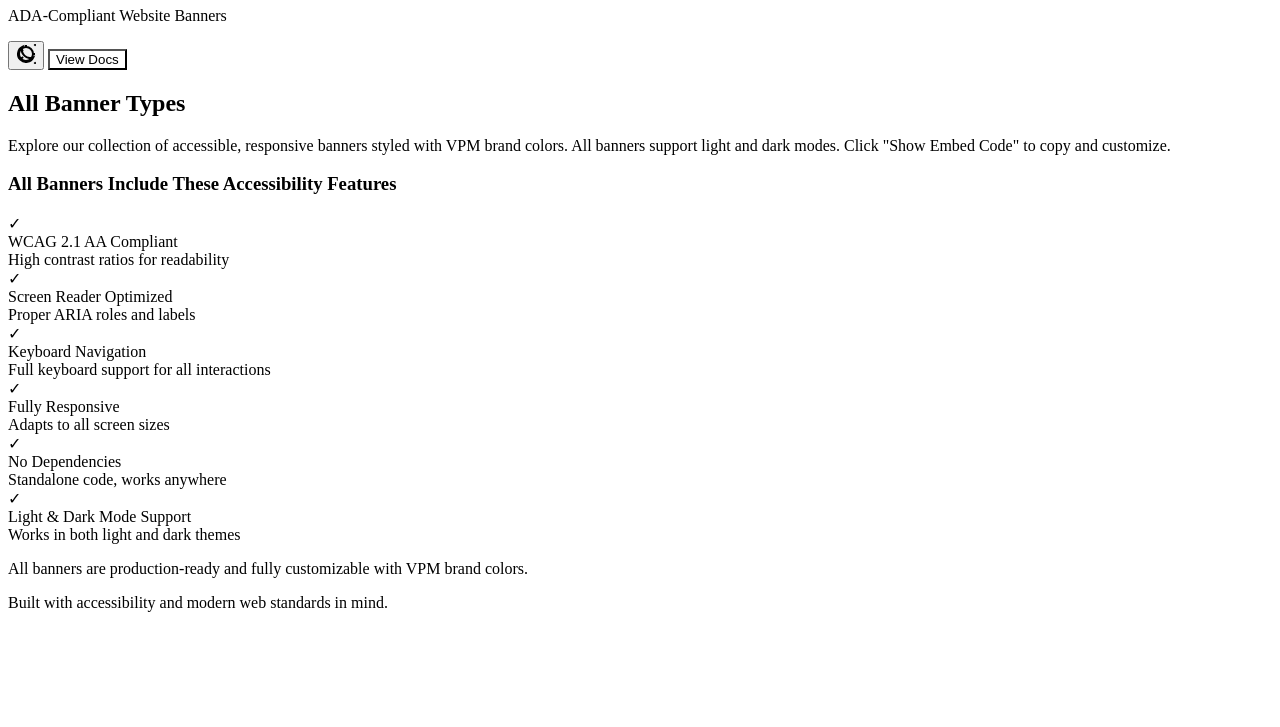
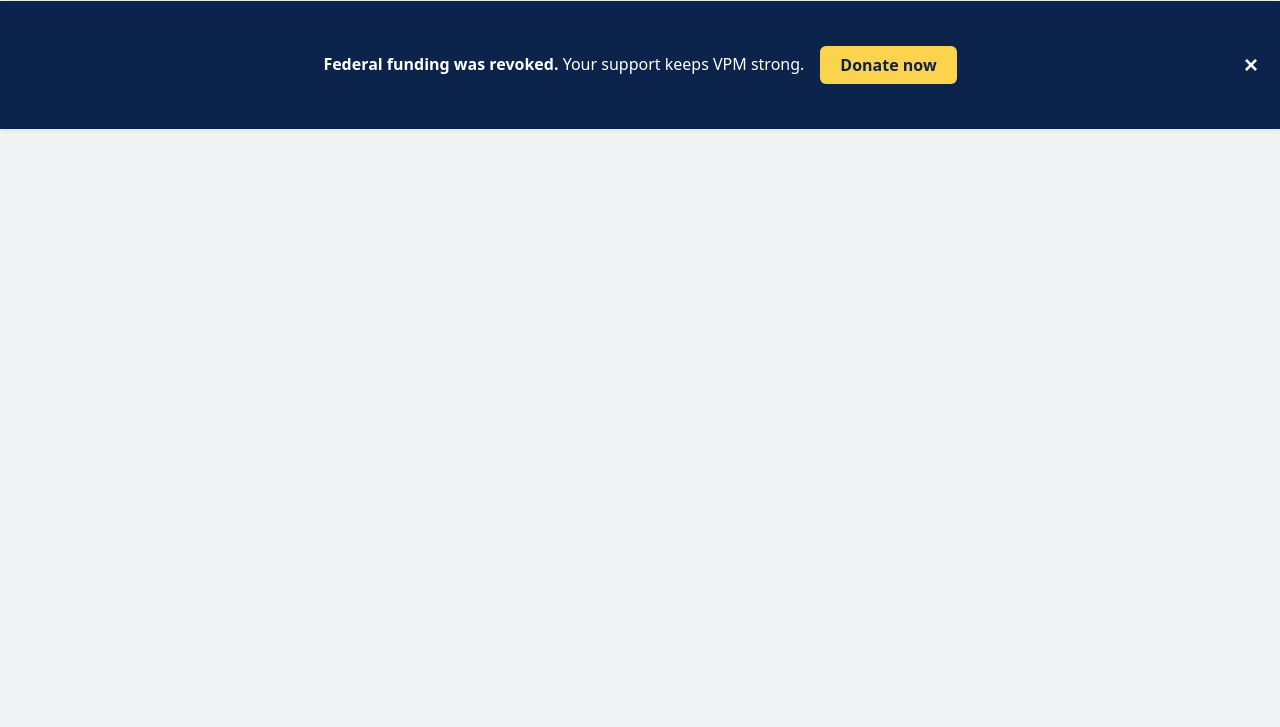
Before and after one commit to mhdesigns98/vpm-widgets, a plain HTML site: page widgets/vpm-banner/index.html in a window 1280 px wide. Shown: the part 73-800 px from the top of the page. Drawn offline with Linux system fonts and the light colour scheme.

Commit message:
Add vpm-banner as ACF split-file widget
Dismissible sitewide alert strip with message, yellow CTA button,
and 3-day localStorage dismiss. Wrapped JS in IIFE. Includes
preview.html, html.html, css.css, js.js.

Co-Authored-By: Claude Sonnet 4.6 <noreply@anthropic.com>

```diff
--- /dev/null
+++ b/widgets/vpm-banner/css.css
@@ -0,0 +1,79 @@
+/* Banner wrapper */
+.vpm-banner {
+  background-color: #0c234b;
+  color: white;
+  padding: 1rem;
+  font-family: system-ui, sans-serif;
+  position: relative;
+  z-index: 40;
+  box-shadow: 0 1px 4px rgba(0, 0, 0, 0.1);
+  margin-bottom: 2rem;
+
+  display: flex;
+  align-items: center;
+  justify-content: center;
+  min-height: 96px;
+}
+
+/* Inner container for text and button */
+.vpm-banner-content {
+  text-align: center;
+  max-width: 960px;
+  display: flex;
+  flex-direction: column;
+  gap: 0.75rem;
+}
+
+.vpm-banner-content p {
+  margin: 0;
+  font-size: 1rem;
+  line-height: 1.6;
+}
+
+/* CTA button style */
+.vpm-button {
+  display: inline-block;
+  background-color: #fcd34d;
+  color: #0c234b;
+  font-weight: bold;
+  text-decoration: none;
+  padding: 0.5rem 1.25rem;
+  font-size: 1rem;
+  border-radius: 0.375rem;
+  transition: background-color 0.2s ease, color 0.2s ease;
+}
+
+.vpm-button:hover {
+  background-color: #fde68a;
+  color: #000;
+}
+
+/* Close (X) button */
+.vpm-close {
+  position: absolute;
+  right: 1rem;
+  top: 50%;
+  transform: translateY(-50%);
+  font-size: 1.5rem;
+  font-weight: bold;
+  background: none;
+  border: none;
+  color: white;
+  cursor: pointer;
+  line-height: 1;
+  transition: color 0.2s ease;
+}
+
+.vpm-close:hover {
+  color: #fde68a;
+}
+
+/* Responsive layout: stack on small screens */
+@media (min-width: 640px) {
+  .vpm-banner-content {
+    flex-direction: row;
+    align-items: center;
+    justify-content: center;
+    gap: 1rem;
+  }
+}
--- a/widgets/vpm-banner/index.html
+++ b/widgets/vpm-banner/index.html
@@ -1,117 +1,135 @@
 <!DOCTYPE html>
 <html lang="en">
 <head>
-  <meta charset="UTF-8">
-  <meta name="viewport" content="width=device-width, initial-scale=1.0">
-  <meta name="description" content="VPM Banner Showcase - ADA-Compliant Website Banners">
-  <title>VPM Banner Showcase</title>
-  <link rel="stylesheet" href="styles.css">
+  <meta charset="UTF-8" />
+  <meta name="viewport" content="width=device-width, initial-scale=1.0" />
+  <title>VPM Banner — Preview</title>
+  <style>
+    body { margin: 0; background: #f0f2f4; font-family: system-ui, sans-serif; padding: 2rem 0; }
+    .preview-label {
+      text-align: center;
+      font-size: 11px;
+      font-weight: 700;
+      letter-spacing: 0.12em;
+      text-transform: uppercase;
+      color: #888;
+      margin-bottom: 1rem;
+    }
+
+    /* Banner wrapper */
+    .vpm-banner {
+      background-color: #0c234b;
+      color: white;
+      padding: 1rem;
+      font-family: system-ui, sans-serif;
+      position: relative;
+      z-index: 40;
+      box-shadow: 0 1px 4px rgba(0, 0, 0, 0.1);
+
+      display: flex;
+      align-items: center;
+      justify-content: center;
+      min-height: 96px;
+    }
+
+    .vpm-banner-content {
+      text-align: center;
+      max-width: 960px;
+      display: flex;
+      flex-direction: column;
+      gap: 0.75rem;
+    }
+
+    .vpm-banner-content p {
+      margin: 0;
+      font-size: 1rem;
+      line-height: 1.6;
+    }
+
+    .vpm-button {
+      display: inline-block;
+      background-color: #fcd34d;
+      color: #0c234b;
+      font-weight: bold;
+      text-decoration: none;
+      padding: 0.5rem 1.25rem;
+      font-size: 1rem;
+      border-radius: 0.375rem;
+      transition: background-color 0.2s ease, color 0.2s ease;
+    }
+    .vpm-button:hover { background-color: #fde68a; color: #000; }
+
+    .vpm-close {
+      position: absolute;
+      right: 1rem;
+      top: 50%;
+      transform: translateY(-50%);
+      font-size: 1.5rem;
+      font-weight: bold;
+      background: none;
+      border: none;
+      color: white;
+      cursor: pointer;
+      line-height: 1;
+      transition: color 0.2s ease;
+    }
+    .vpm-close:hover { color: #fde68a; }
+
+    @media (min-width: 640px) {
+      .vpm-banner-content {
+        flex-direction: row;
+        align-items: center;
+        justify-content: center;
+        gap: 1rem;
+      }
+    }
+  </style>
 </head>
 <body>
-  <div class="app-container">
-    <div class="content-wrapper">
-      <!-- Header with theme toggle -->
-      <header class="header">
-        <div class="header-content">
-          <div class="header-title-section">
-            <h1 class="header-title">VPM Banner Showcase</h1>
-            <p class="header-subtitle">ADA-Compliant Website Banners</p>
-          </div>
-          <div class="header-actions">
-            <button
-              id="theme-toggle"
-              class="btn btn-icon btn-ghost"
-              aria-label="Switch theme"
-            >
-              <svg id="theme-icon" class="icon" width="20" height="20" viewBox="0 0 20 20" fill="none" stroke="currentColor" stroke-width="2">
-                <!-- Moon icon (default) -->
-                <path id="moon-icon" d="M17.293 13.293A8 8 0 016.707 2.707a8.001 8.001 0 1010.586 10.586z"/>
-                <!-- Sun icon (hidden by default) -->
-                <path id="sun-icon" class="hidden" d="M10 3V1m0 18v-2M5.636 5.636l1.414 1.414m11.314 11.314l1.414 1.414M3 10H1m18 0h-2M5.636 14.364l1.414-1.414m11.314-11.314l1.414-1.414M10 17a7 7 0 100-14 7 7 0 000 14z"/>
-              </svg>
-            </button>
-            <button class="btn btn-primary" style="background-color: var(--vpm-red);">
-              View Docs
-            </button>
-          </div>
-        </div>
-      </header>
 
-      <main class="main-content">
-        <div class="intro-section">
-          <h2 class="intro-title">All Banner Types</h2>
-          <p class="intro-description">
-            Explore our collection of accessible, responsive banners styled with VPM brand colors. All banners support
-            light and dark modes. Click "Show Embed Code" to copy and customize.
-          </p>
-        </div>
+<p class="preview-label">VPM Banner — dismisses for 3 days via localStorage</p>
 
-        <div id="banners-container" class="banners-container">
-          <!-- Banners will be dynamically inserted here -->
-        </div>
+<div id="vpm-banner" class="vpm-banner">
+  <button id="vpm-banner-close" class="vpm-close" aria-label="Close banner">×</button>
+  <div class="vpm-banner-content">
+    <p>
+      <strong>Federal funding was revoked.</strong> Your support keeps VPM strong.
+    </p>
+    <a
+      href="https://www.pledgecart.org/?campaign=5D84E787-B482-4661-A488-C988BEEB0773"
+      class="vpm-button"
+      target="_blank"
+      rel="noopener noreferrer"
+    >
+      Donate now
+    </a>
+  </div>
+</div>
 
-        <!-- Accessibility Features Section -->
-        <div class="card accessibility-card">
-          <h3 class="accessibility-title">
-            All Banners Include These Accessibility Features
-          </h3>
-          <div class="accessibility-grid">
-            <div class="accessibility-item">
-              <span class="accessibility-icon" style="color: var(--vpm-dark-blue);">✓</span>
-              <div>
-                <div class="accessibility-item-title">WCAG 2.1 AA Compliant</div>
-                <div class="accessibility-item-desc">High contrast ratios for readability</div>
-              </div>
-            </div>
-            <div class="accessibility-item">
-              <span class="accessibility-icon" style="color: var(--vpm-red);">✓</span>
-              <div>
-                <div class="accessibility-item-title">Screen Reader Optimized</div>
-                <div class="accessibility-item-desc">Proper ARIA roles and labels</div>
-              </div>
-            </div>
-            <div class="accessibility-item">
-              <span class="accessibility-icon" style="color: var(--vpm-light-blue);">✓</span>
-              <div>
-                <div class="accessibility-item-title">Keyboard Navigation</div>
-                <div class="accessibility-item-desc">Full keyboard support for all interactions</div>
-              </div>
-            </div>
-            <div class="accessibility-item">
-              <span class="accessibility-icon" style="color: var(--vpm-yellow);">✓</span>
-              <div>
-                <div class="accessibility-item-title">Fully Responsive</div>
-                <div class="accessibility-item-desc">Adapts to all screen sizes</div>
-              </div>
-            </div>
-            <div class="accessibility-item">
-              <span class="accessibility-icon" style="color: var(--vpm-dark-blue);">✓</span>
-              <div>
-                <div class="accessibility-item-title">No Dependencies</div>
-                <div class="accessibility-item-desc">Standalone code, works anywhere</div>
-              </div>
-            </div>
-            <div class="accessibility-item">
-              <span class="accessibility-icon" style="color: var(--vpm-red);">✓</span>
-              <div>
-                <div class="accessibility-item-title">Light & Dark Mode Support</div>
-                <div class="accessibility-item-desc">Works in both light and dark themes</div>
-              </div>
-            </div>
-          </div>
-        </div>
-      </main>
+<script>
+(function () {
+  var banner = document.getElementById("vpm-banner");
+  var closeBtn = document.getElementById("vpm-banner-close");
+  var bannerKey = "vpmBannerDismissed";
+  var hideDurationDays = 3;
 
-      <!-- Footer -->
-      <footer class="footer">
-        <div class="footer-content">
-          <p>All banners are production-ready and fully customizable with VPM brand colors.</p>
-          <p class="footer-second-line">Built with accessibility and modern web standards in mind.</p>
-        </div>
-      </footer>
-    </div>
-  </div>
+  if (!banner || !closeBtn) return;
 
-  <script src="script.js"></script>
+  var dismissedAt = localStorage.getItem(bannerKey);
+  if (dismissedAt) {
+    var now = new Date().getTime();
+    var expiry = parseInt(dismissedAt) + hideDurationDays * 24 * 60 * 60 * 1000;
+    if (now < expiry) {
+      banner.style.display = "none";
+    }
+  }
+
+  closeBtn.addEventListener("click", function () {
+    banner.style.display = "none";
+    localStorage.setItem(bannerKey, new Date().getTime());
+  });
+})();
+</script>
+
 </body>
 </html>
```
Also changed, not shown: index.html (+6 -2 lines), widgets/vpm-banner/html.html (added, +16 -0 lines), widgets/vpm-banner/js.js (added, +22 -0 lines), widgets/vpm-banner/README.md.
